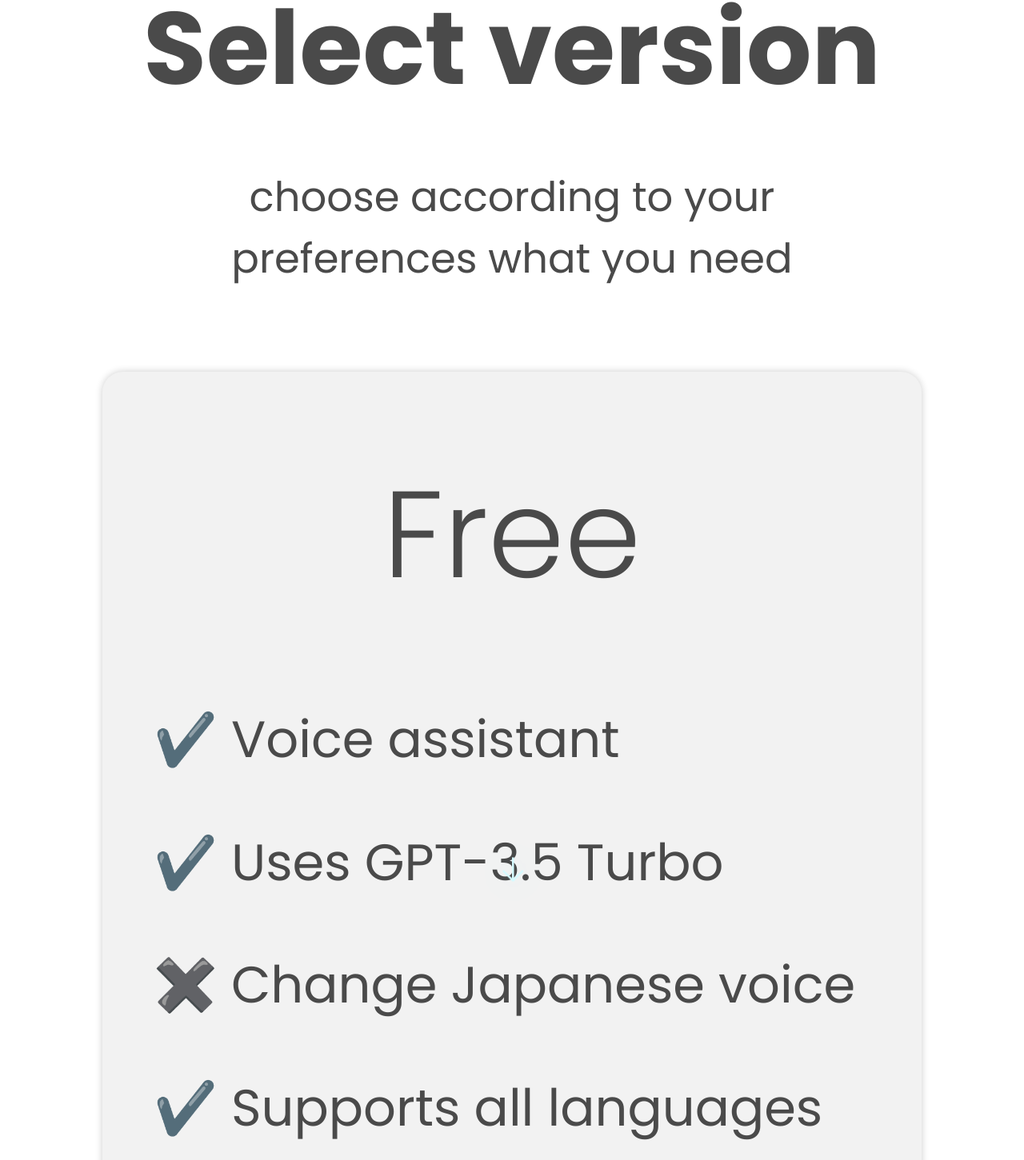
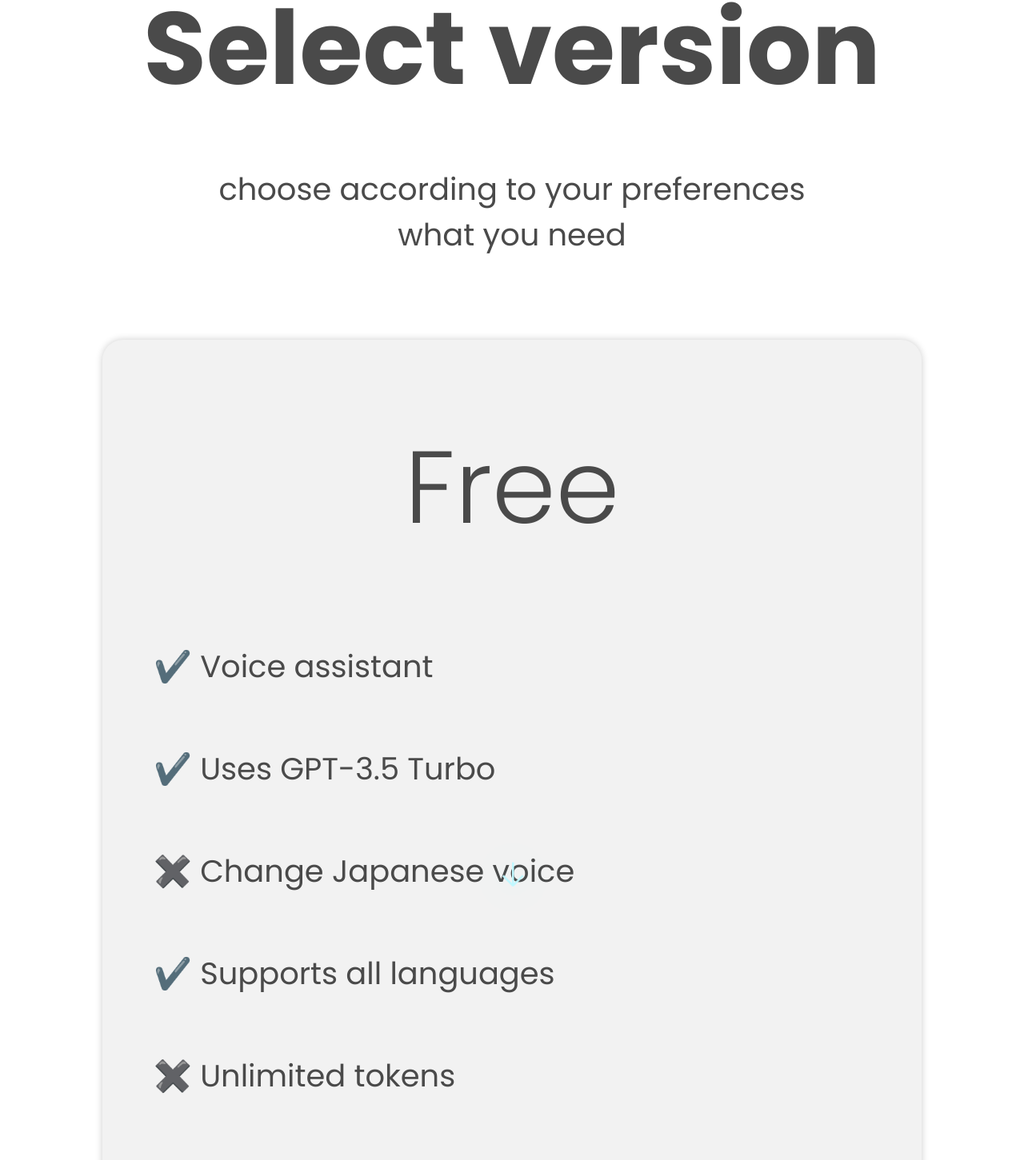
Before and after one commit to fasuyaaaPNG/Speakify, a Next.js app: page / in a window 1280 px wide. Shown: the part 1035-2486 px from the top of the page at 80% size. Built offline with nearby package versions, Linux system fonts and the light colour scheme.

Commit message:
fix size

```diff
--- a/app/styles.css
+++ b/app/styles.css
@@ -137,7 +137,7 @@ html {
     margin-right: auto;
     padding-top: 4vw;
     padding-bottom: 8vw;
-    font-size: 4vw;
+    font-size: 3vw;
 }
 
 .fitur {
@@ -145,7 +145,7 @@ html {
     width: 80vw;
     margin: auto;
     border-radius: 2vw;
-    height: 120vw;
+    height: 110vw;
     margin-bottom: 9vw;
     box-shadow: 0 0 10px rgba(0, 0, 0, 0.2);
     opacity: 0;
@@ -157,7 +157,7 @@ html {
 }
 
 .judulFitur {
-    font-size: 12vw;
+    font-size: 10vw;
     font-weight: 300;
     padding-top: 7vw;
 }
@@ -168,11 +168,11 @@ html {
 
 .isiFitur {
     text-align: left;
-    line-height: 12vw;
+    line-height: 10vw;
     padding-top: 5vw;
     width: 70vw;
     margin: auto;
-    font-size: 5vw;
+    font-size: 3vw;
 }
 
 .back3 {
```
